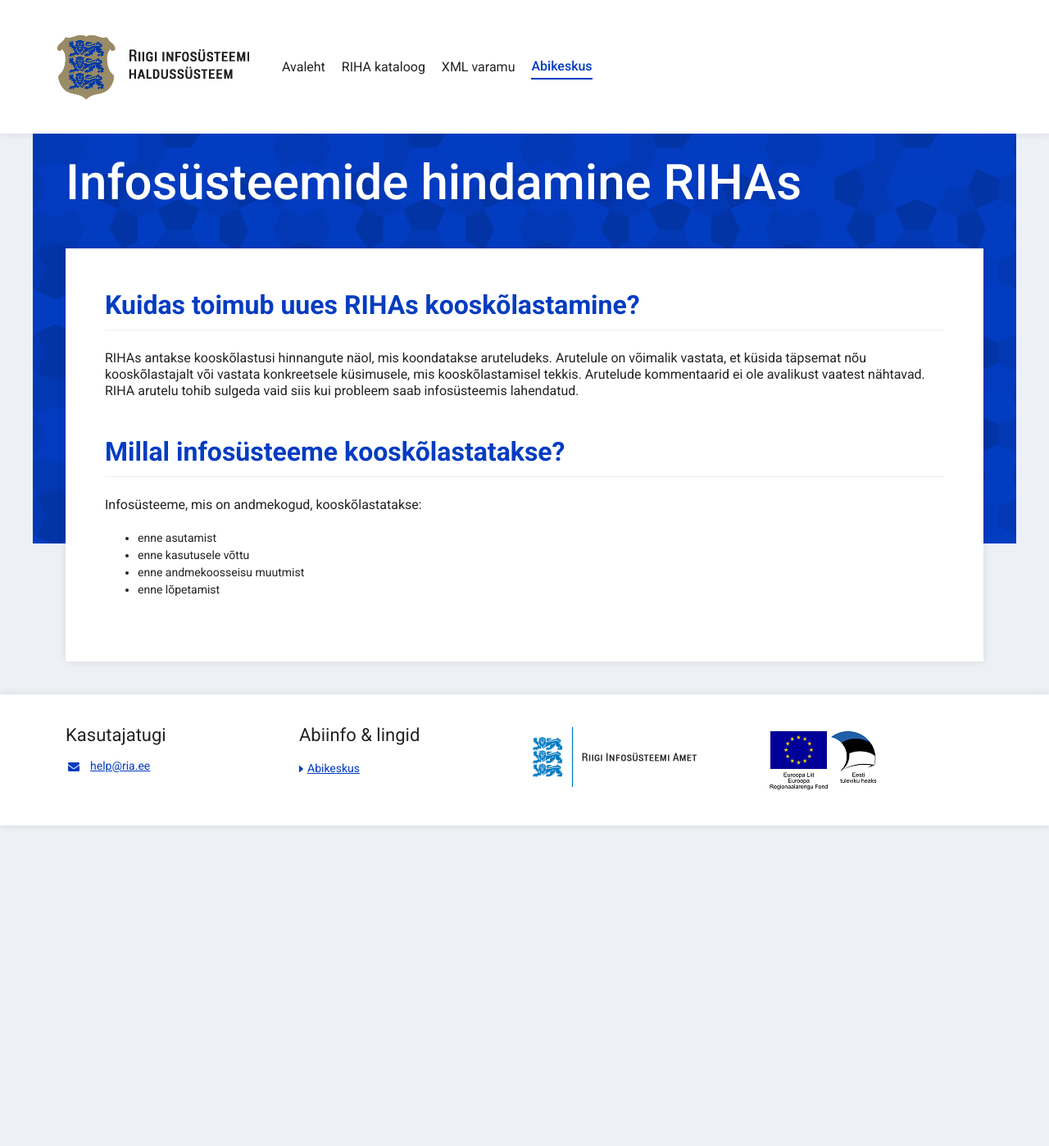
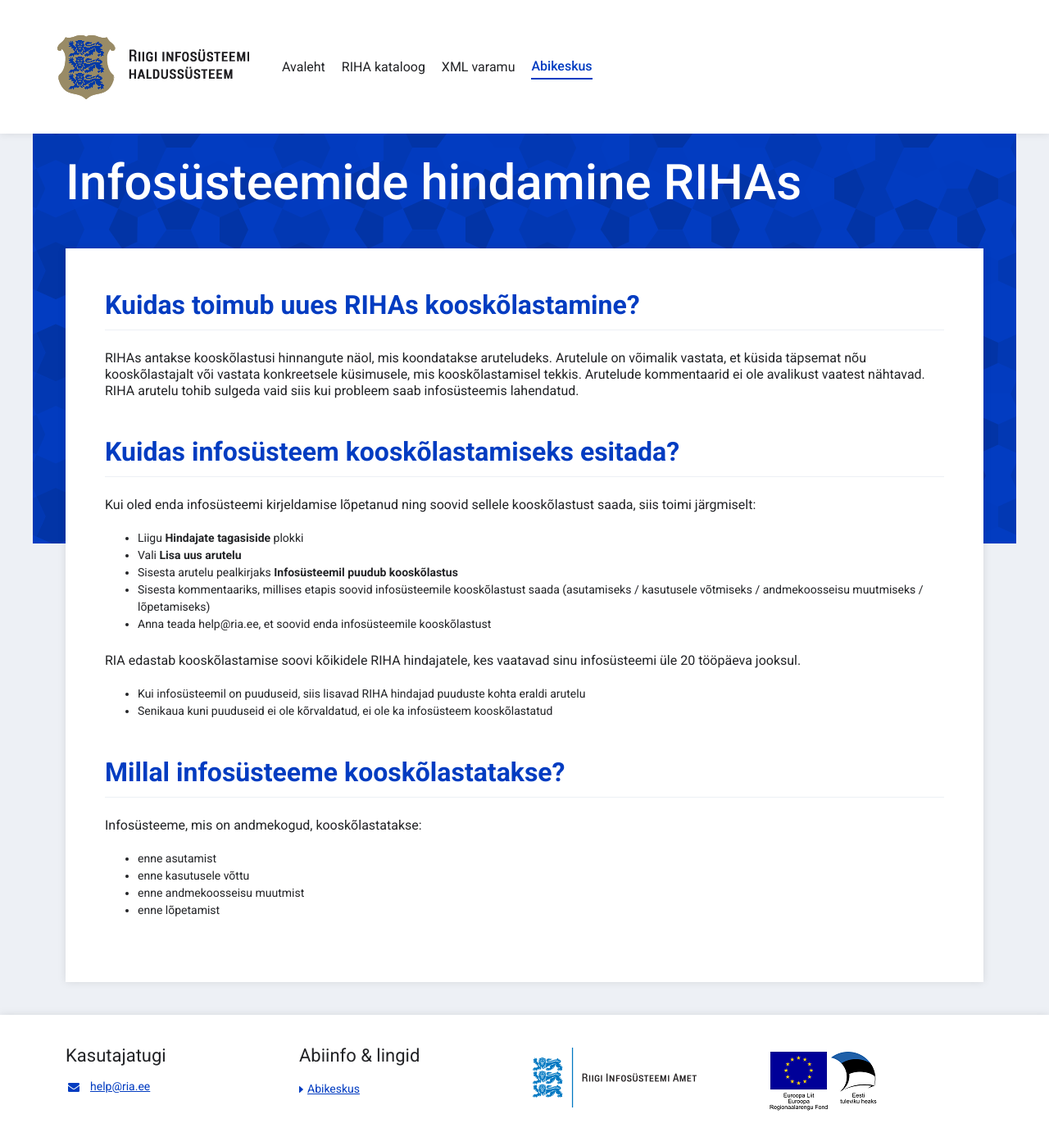
Before and after one commit to e-gov/RIHA-Help, a Jekyll site: the page built from docs/RIHAs-hindamine.md, in a window 1280 px wide. Shown: the whole page at 82% size. Built offline with Jekyll 4.4.1, drawn with Linux system fonts in a browser that asks for light colours; before the commit the page ends 1007 px from its top, so only the background shows below that.

Commit message:
Modified RIHAs-hindamine.md
- How to submit infosystem for review

```diff
--- a/docs/RIHAs-hindamine.md
+++ b/docs/RIHAs-hindamine.md
@@ -8,6 +8,21 @@ RIHAs antakse kooskõlastusi hinnangute näol, mis koondatakse aruteludeks.
 Arutelule on võimalik vastata, et küsida täpsemat nõu kooskõlastajalt või vastata konkreetsele küsimusele, mis kooskõlastamisel tekkis. Arutelude kommentaarid ei ole avalikust vaatest nähtavad.
 RIHA arutelu tohib sulgeda vaid siis kui probleem saab infosüsteemis lahendatud.
 
+## Kuidas infosüsteem kooskõlastamiseks esitada?
+
+Kui oled enda infosüsteemi kirjeldamise lõpetanud ning soovid sellele kooskõlastust saada, siis toimi järgmiselt:
+
+- Liigu **Hindajate tagasiside** plokki
+- Vali **Lisa uus arutelu**
+- Sisesta arutelu pealkirjaks **Infosüsteemil puudub kooskõlastus**
+- Sisesta kommentaariks, millises etapis soovid infosüsteemile kooskõlastust saada (asutamiseks / kasutusele võtmiseks / andmekoosseisu muutmiseks / lõpetamiseks)
+- Anna teada help@ria.ee, et soovid enda infosüsteemile kooskõlastust
+
+RIA edastab kooskõlastamise soovi kõikidele RIHA hindajatele, kes vaatavad sinu infosüsteemi üle 20 tööpäeva jooksul.
+
+- Kui infosüsteemil on puuduseid, siis lisavad RIHA hindajad puuduste kohta eraldi arutelu
+- Senikaua kuni puuduseid ei ole kõrvaldatud, ei ole ka infosüsteem kooskõlastatud
+
 ## Millal infosüsteeme kooskõlastatakse?
 
 Infosüsteeme, mis on andmekogud, kooskõlastatakse:
```
